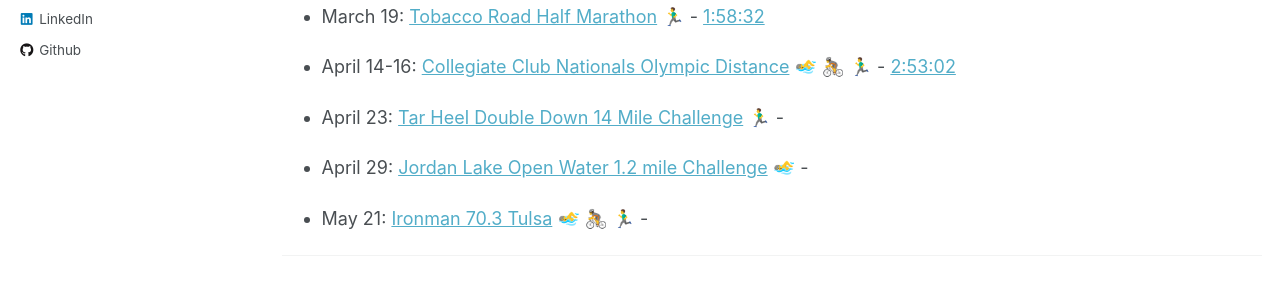
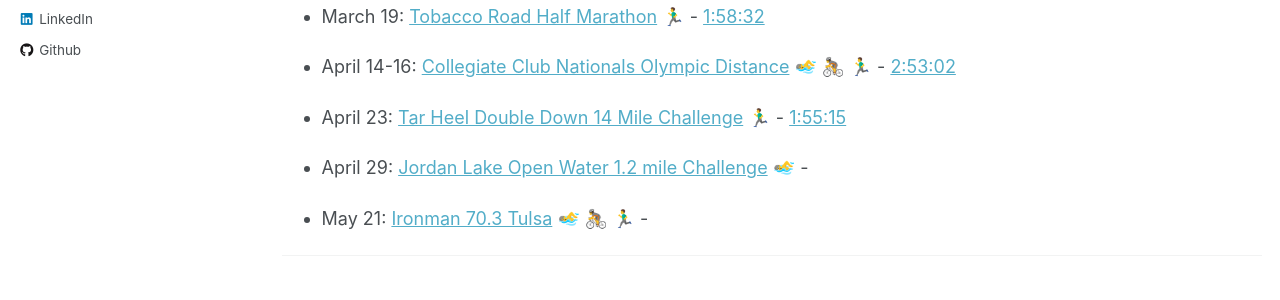
Before and after one commit to caratliff/caratliff.github.io, a Jekyll site: the page built from _pages/race-calendar.md, in a window 1280 px wide and 957 px high. Shown: the part 485-785 px from the top of the window. Built offline with Jekyll 4.4.1, drawn with Linux system fonts in a browser that asks for light colours; emoji names are drawn with the system emoji font.

Commit message:
Update race-calendar.md

```diff
--- a/_pages/race-calendar.md
+++ b/_pages/race-calendar.md
@@ -26,7 +26,7 @@ redirect_from:
 
 - April 14-16: [Collegiate Club Nationals Olympic Distance](https://www.usatrichamps.com) :swimming_man: :bicyclist: :running_man: - [2:53:02](https://track.rtrt.me/e/USAT-COLLEGIATE-CLUB-NATIONALS-23#/tracker/RXBK3GY5)
 
-- April 23: [Tar Heel Double Down 14 Mile Challenge](https://capstoneraces.com/tar-heel-10-miler/results-and-photos/) :running_man: -
+- April 23: [Tar Heel Double Down 14 Mile Challenge](https://capstoneraces.com/tar-heel-10-miler/results-and-photos/) :running_man: - [1:55:15](https://results.raceroster.com/v2/en-US/results/td3zrdxc4ewcgxf3/detail/gt4zp5u5e26rf5d4)
 
 - April 29: [Jordan Lake Open Water 1.2 mile Challenge](https://fsseries.com/event/jordan-lake-open-water-challenge/evtresults/) 🏊‍♂️ -
 
```
